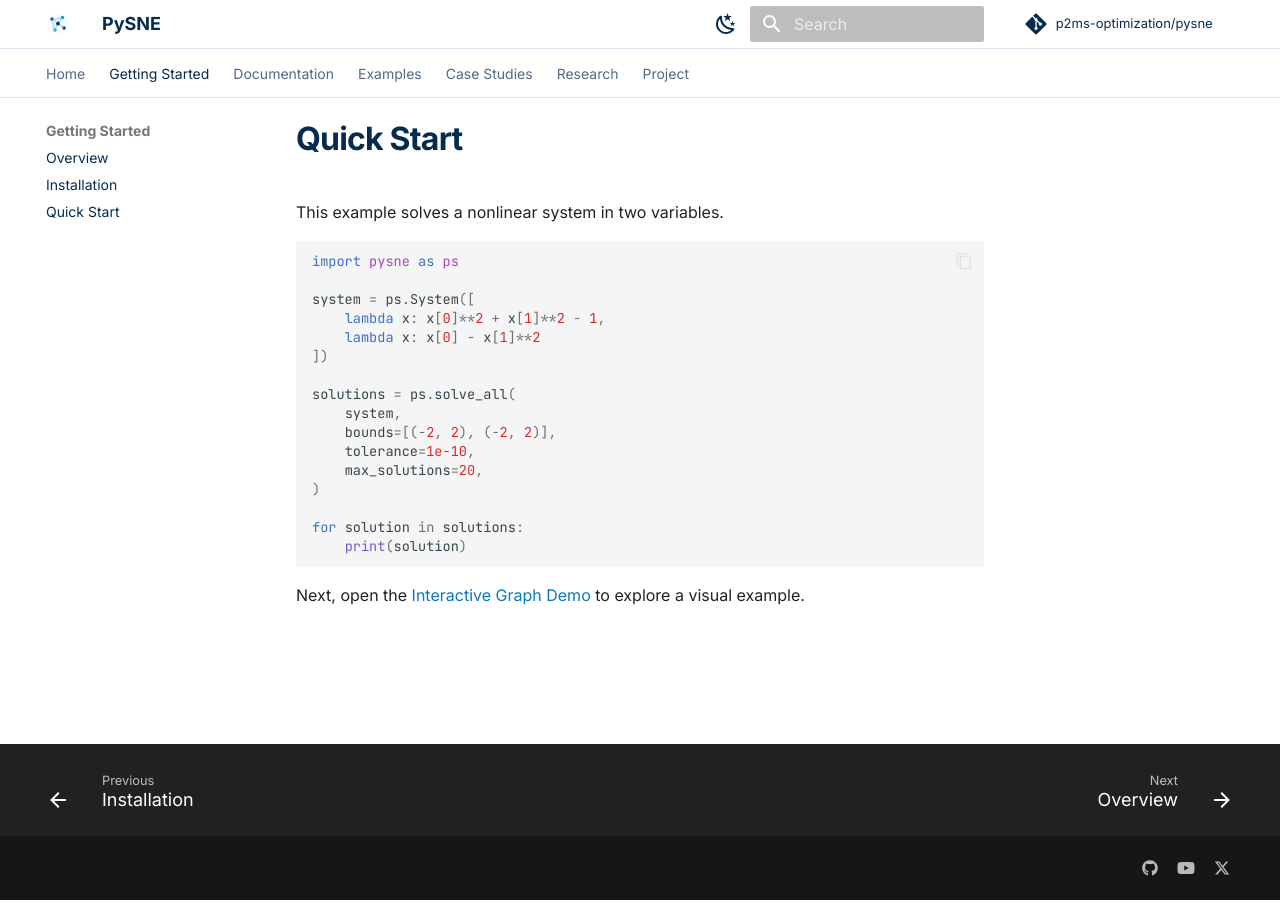
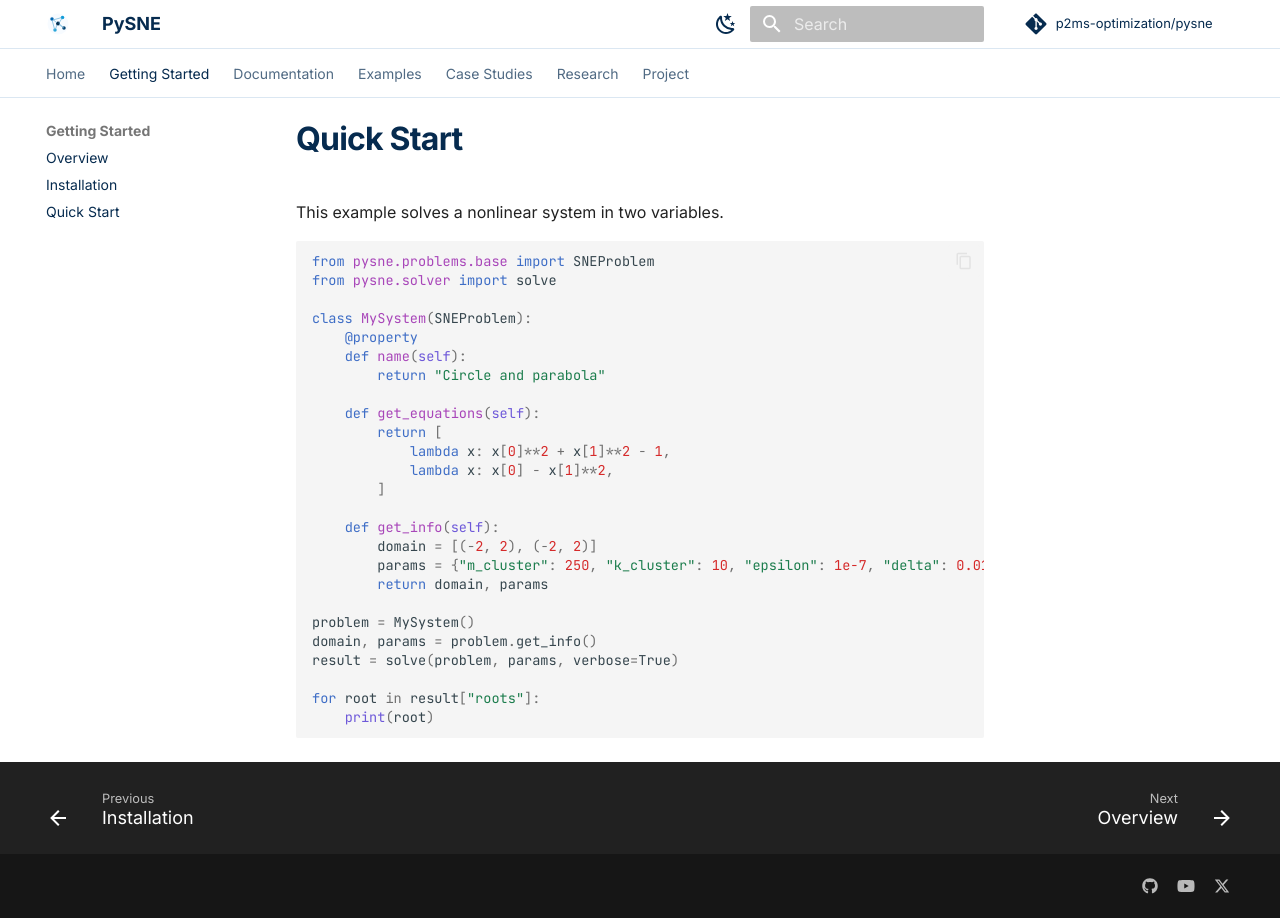
Before and after one commit to p2ms-optimization/pysne-web, an MkDocs documentation site: the page built from docs/getting-started/quick-start.md, in a window 1280 px wide. Built offline with MkDocs 1.6.1 and Material for MkDocs 9.7.7, drawn with Linux system fonts in a browser that asks for light colours; a script that is not in the unit is left out; comment, search, counter and statistics services are not loaded.

Commit message:
update getting started

````diff
--- a/docs/getting-started/quick-start.md
+++ b/docs/getting-started/quick-start.md
@@ -3,22 +3,29 @@
 This example solves a nonlinear system in two variables.
 
 ```python
-import pysne as ps
+from pysne.problems.base import SNEProblem
+from pysne.solver import solve
 
-system = ps.System([
-    lambda x: x[0]**2 + x[1]**2 - 1,
-    lambda x: x[0] - x[1]**2
-])
+class MySystem(SNEProblem):
+    @property
+    def name(self):
+        return "Circle and parabola"
 
-solutions = ps.solve_all(
-    system,
-    bounds=[(-2, 2), (-2, 2)],
-    tolerance=1e-10,
-    max_solutions=20,
-)
+    def get_equations(self):
+        return [
+            lambda x: x[0]**2 + x[1]**2 - 1,
+            lambda x: x[0] - x[1]**2,
+        ]
 
-for solution in solutions:
-    print(solution)
+    def get_info(self):
+        domain = [(-2, 2), (-2, 2)]
+        params = {"m_cluster": 250, "k_cluster": 10, "epsilon": 1e-7, "delta": 0.01}
+        return domain, params
+
+problem = MySystem()
+domain, params = problem.get_info()
+result = solve(problem, params, verbose=True)
+
+for root in result["roots"]:
+    print(root)
 ```
-
-Next, open the [Interactive Graph Demo](../examples/interactive-graph.md) to explore a visual example.
````
Also changed, not shown: docs/getting-started/index.md (+22 -10 lines), docs/getting-started/installation.md (+8 -2 lines).
